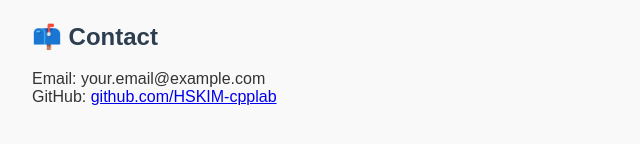
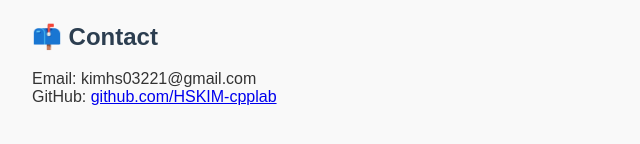
Before and after one commit to HSKIM-cpplab/HSKIM-cpplabS2, a plain HTML site: page index.html in a window 1280 px wide. Shown: the part 508-652 px from the top of the page, 208-848 px from the left. Drawn offline with Linux system fonts and the light colour scheme.

Commit message:
Update index.html
Signed-off-by: HSKIM-cpplab <202310829@sangmyung.kr>

```diff
--- a/index.html
+++ b/index.html
@@ -55,7 +55,7 @@
 
   <div class="section">
     <h2>📫 Contact</h2>
-    <p>Email: your.email@example.com<br>
+    <p>Email: kimhs03221@gmail.com<br>
     GitHub: <a href="https://github.com/HSKIM-cpplab">github.com/HSKIM-cpplab</a></p>
   </div>
 </body>
```
